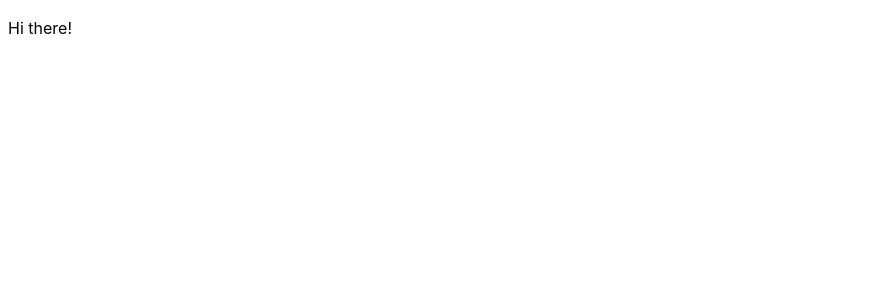
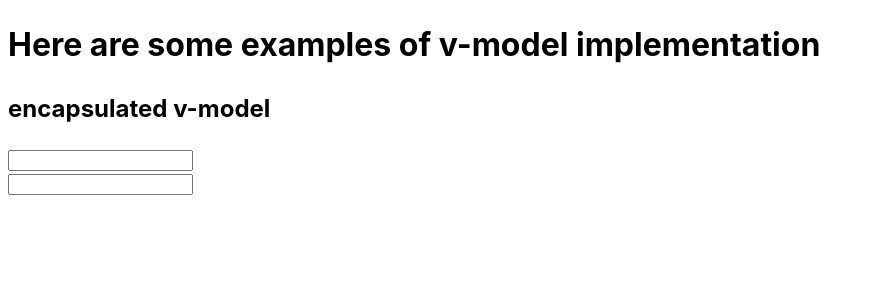
Before and after one commit to JacobGlitcher/components-in-depth, a Vue app: page / in a window 1280 px wide. Shown: the top 300 px of the page, without its empty margins (0-874 px from the left). Built offline with nearby package versions, Linux system fonts and the light colour scheme.

Commit message:
encapsulated v-model practice

```diff
--- a/src/App.vue
+++ b/src/App.vue
@@ -1,8 +1,16 @@
 <script setup>
+import SimpleBind from './components/SimpleBind.vue'
 </script>
 
 <template>
-  <p>Hi there!</p>
+  <div>
+    <h1>Here are some examples of v-model implementation</h1>
+
+    <div class="components-wrapper">
+      <h2>encapsulated v-model</h2>
+      <SimpleBind/>
+    </div>
+  </div>
 </template>
 
 <style scoped>
--- /dev/null
+++ b/src/components/SimpleBind.vue
@@ -0,0 +1,20 @@
+<script setup>
+import { ref } from "vue";
+
+const firstMessage = ref("")
+const secondMessage = ref("")
+</script>
+
+<template>
+<div>
+  <div>
+    <input :value="firstMessage" @input="firstMessage = $event.target.value"> <span>{{ firstMessage }}</span>
+  </div>
+  <div>
+    <input v-model="secondMessage"> <span>{{ secondMessage }}</span>
+  </div>
+</div>
+</template>
+
+<style scoped>
+</style>
```
